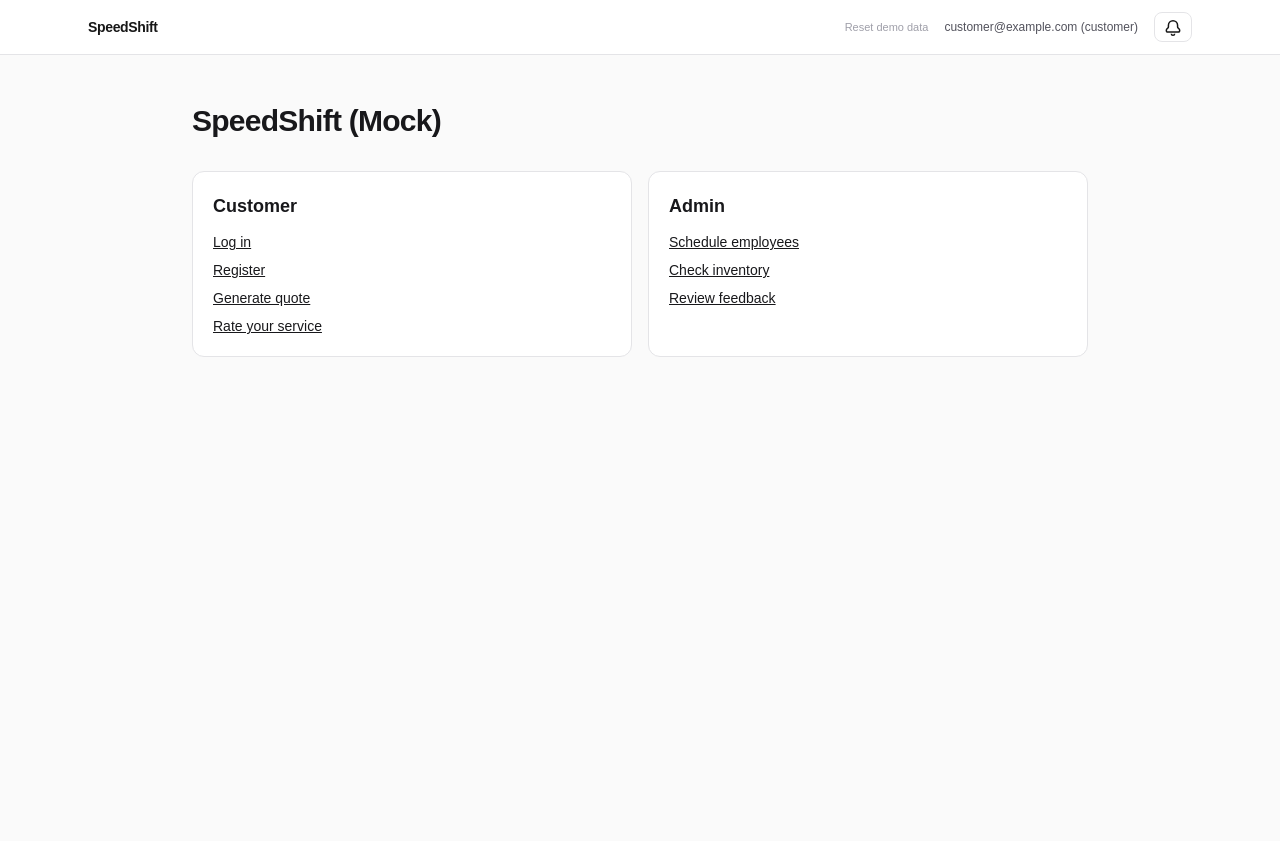
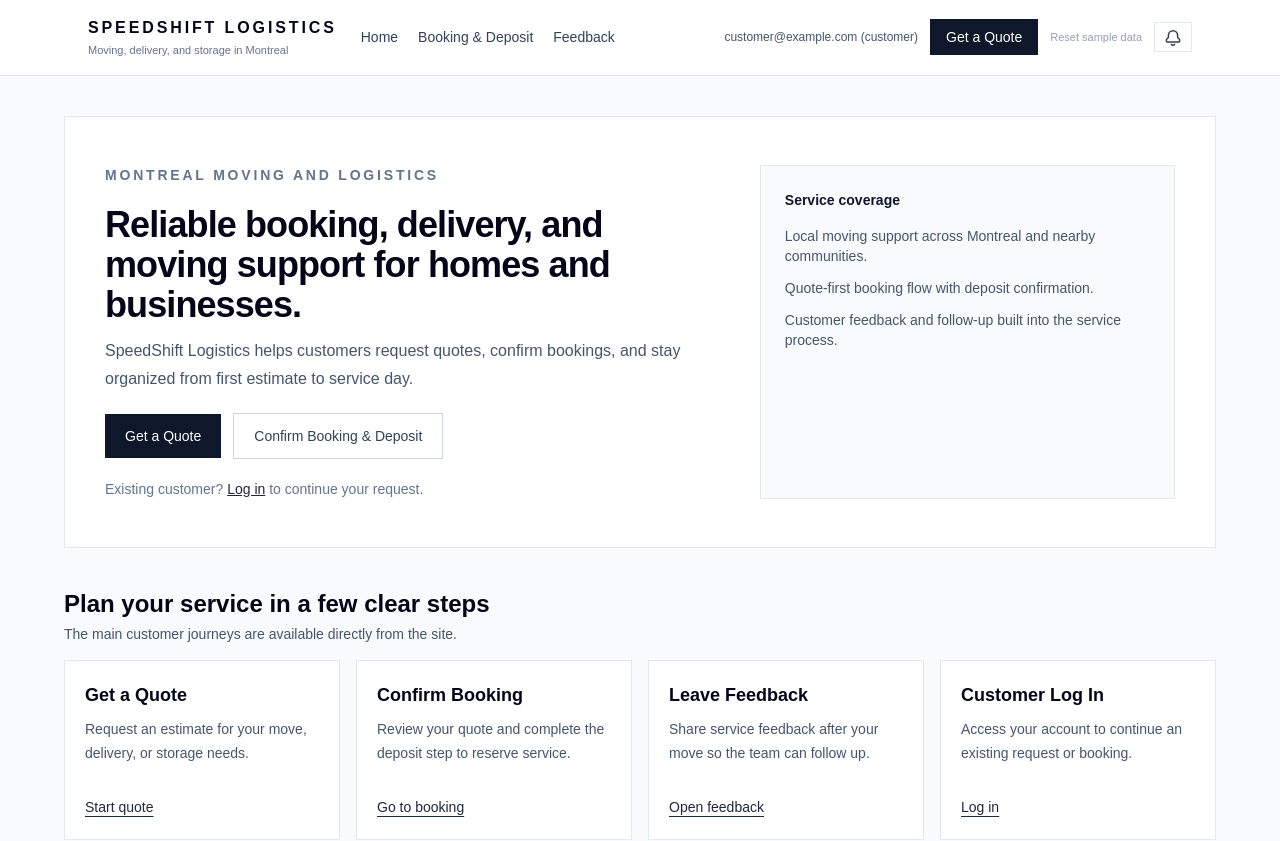
Before and after one commit to dell14/moving-system-prototype, a Next.js app: page / in a window 1280 px wide. Shown: the top 841 px of the page. Built offline with nearby package versions, Linux system fonts and the light colour scheme.

Commit message:
Polish customer-facing UI and navigation

```diff
--- a/app/admin/inventory/page.tsx
+++ b/app/admin/inventory/page.tsx
@@ -51,7 +51,7 @@ export default function InventoryPage() {
         <header className="space-y-1">
           <h1 className="text-2xl font-semibold">Check inventory (UC-06)</h1>
           <p className="text-sm text-zinc-600 dark:text-zinc-400">
-            Mocked inventory CRUD with quantity-based adjustments.
+            Track inventory levels and make quantity adjustments.
           </p>
         </header>
 
--- a/app/forgot-password/page.tsx
+++ b/app/forgot-password/page.tsx
@@ -17,7 +17,7 @@ export default function ForgotPasswordPage() {
         </Link>
 
         <header className="space-y-1">
-          <h1 className="text-2xl font-semibold">Forgot password (mock)</h1>
+          <h1 className="text-2xl font-semibold">Forgot password</h1>
           <p className="text-sm text-zinc-600 dark:text-zinc-400">
             Enter your email to simulate a reset flow.
           </p>
--- a/app/login/page.tsx
+++ b/app/login/page.tsx
@@ -41,7 +41,7 @@ function LoginPageContent() {
         </Link>
 
         <header className="space-y-1">
-          <h1 className="text-2xl font-semibold">Log in (mock)</h1>
+          <h1 className="text-2xl font-semibold">Log in</h1>
           <p className="text-sm text-zinc-600 dark:text-zinc-400">
             Demo users: <span className="font-mono">customer@example.com</span>{" "}
             / <span className="font-mono">manager@example.com</span> (password:{" "}
@@ -83,7 +83,7 @@ function LoginPageContent() {
                 );
 
                 if (!isValid) {
-                  setError("Invalid credentials (mock). Try the demo users.");
+                  setError("Invalid credentials. Try the demo users.");
                   return;
                 }
 
--- a/app/page.tsx
+++ b/app/page.tsx
@@ -2,60 +2,140 @@ import Link from "next/link";
 
 export default function Home() {
   return (
-    <div className="min-h-screen bg-zinc-50 px-6 py-12 text-zinc-900 dark:bg-black dark:text-zinc-50">
-      <main className="mx-auto w-full max-w-4xl space-y-8">
-        <header className="space-y-2">
-          <h1 className="text-3xl font-semibold tracking-tight">
-            SpeedShift (Mock)
-          </h1>
-        </header>
+    <div className="min-h-screen bg-slate-50 px-6 py-10 text-slate-950 dark:bg-black dark:text-zinc-50">
+      <main className="mx-auto w-full max-w-6xl space-y-10">
+        <section className="border border-slate-200 bg-white dark:border-zinc-800 dark:bg-zinc-950">
+          <div className="grid gap-8 px-8 py-10 lg:grid-cols-[1.2fr_0.8fr] lg:px-10 lg:py-12">
+            <div className="space-y-5">
+              <div className="text-sm font-semibold uppercase tracking-[0.2em] text-slate-500 dark:text-zinc-400">
+                Montreal Moving and Logistics
+              </div>
+              <div className="space-y-3">
+                <h1 className="max-w-2xl text-4xl font-semibold tracking-tight text-slate-950 dark:text-zinc-50">
+                  Reliable booking, delivery, and moving support for homes and businesses.
+                </h1>
+                <p className="max-w-xl text-base leading-7 text-slate-600 dark:text-zinc-300">
+                  SpeedShift Logistics helps customers request quotes, confirm bookings, and stay
+                  organized from first estimate to service day.
+                </p>
+              </div>
+              <div className="flex flex-wrap items-center gap-3">
+                <Link
+                  className="bg-slate-900 px-5 py-3 text-sm font-medium text-white transition hover:bg-slate-800 dark:bg-zinc-50 dark:text-zinc-950 dark:hover:bg-zinc-200"
+                  href="/quote"
+                >
+                  Get a Quote
+                </Link>
+                <Link
+                  className="border border-slate-300 px-5 py-3 text-sm font-medium text-slate-700 transition hover:bg-slate-50 dark:border-zinc-700 dark:text-zinc-200 dark:hover:bg-zinc-900"
+                  href="/booking"
+                >
+                  Confirm Booking & Deposit
+                </Link>
+              </div>
+              <p className="text-sm text-slate-500 dark:text-zinc-400">
+                Existing customer?{" "}
+                <Link className="font-medium text-slate-800 underline dark:text-zinc-100" href="/login">
+                  Log in
+                </Link>{" "}
+                to continue your request.
+              </p>
+            </div>
 
-        <section className="grid gap-4 sm:grid-cols-2">
-          <div className="rounded-xl border border-zinc-200 bg-white p-5 dark:border-zinc-800 dark:bg-zinc-950">
-            <h2 className="text-lg font-semibold">Customer</h2>
-            <ul className="mt-3 space-y-2 text-sm">
-              <li>
-                <Link className="underline" href="/login">
-                  Log in
-                </Link>
-              </li>
-              <li>
-                <Link className="underline" href="/register">
-                  Register
-                </Link>
-              </li>
-              <li>
-                <Link className="underline" href="/quote">
-                  Generate quote
-                </Link>
-              </li>
-              <li>
-                <Link className="underline" href="/feedback">
-                  Rate your service
-                </Link>
-              </li>
-            </ul>
+            <aside className="border border-slate-200 bg-slate-50 p-6 dark:border-zinc-800 dark:bg-zinc-900/40">
+              <div className="text-sm font-semibold text-slate-900 dark:text-zinc-50">
+                Service coverage
+              </div>
+              <ul className="mt-4 space-y-3 text-sm text-slate-600 dark:text-zinc-300">
+                <li>Local moving support across Montreal and nearby communities.</li>
+                <li>Quote-first booking flow with deposit confirmation.</li>
+                <li>Customer feedback and follow-up built into the service process.</li>
+              </ul>
+            </aside>
+          </div>
+        </section>
+
+        <section className="space-y-4">
+          <div className="space-y-1">
+            <h2 className="text-2xl font-semibold text-slate-950 dark:text-zinc-50">
+              Plan your service in a few clear steps
+            </h2>
+            <p className="text-sm text-slate-600 dark:text-zinc-400">
+              The main customer journeys are available directly from the site.
+            </p>
           </div>
 
-          <div className="rounded-xl border border-zinc-200 bg-white p-5 dark:border-zinc-800 dark:bg-zinc-950">
-            <h2 className="text-lg font-semibold">Admin</h2>
-            <ul className="mt-3 space-y-2 text-sm">
-              <li>
-                <Link className="underline" href="/admin/schedule">
-                  Schedule employees
+          <div className="grid gap-4 md:grid-cols-2 xl:grid-cols-4">
+            {[
+              {
+                title: "Get a Quote",
+                copy: "Request an estimate for your move, delivery, or storage needs.",
+                href: "/quote",
+                label: "Start quote",
+              },
+              {
+                title: "Confirm Booking",
+                copy: "Review your quote and complete the deposit step to reserve service.",
+                href: "/booking",
+                label: "Go to booking",
+              },
+              {
+                title: "Leave Feedback",
+                copy: "Share service feedback after your move so the team can follow up.",
+                href: "/feedback",
+                label: "Open feedback",
+              },
+              {
+                title: "Customer Log In",
+                copy: "Access your account to continue an existing request or booking.",
+                href: "/login",
+                label: "Log in",
+              },
+            ].map((item) => (
+              <div
+                key={item.title}
+                className="border border-slate-200 bg-white p-5 dark:border-zinc-800 dark:bg-zinc-950"
+              >
+                <h3 className="text-lg font-semibold text-slate-950 dark:text-zinc-50">
+                  {item.title}
+                </h3>
+                <p className="mt-2 min-h-16 text-sm leading-6 text-slate-600 dark:text-zinc-300">
+                  {item.copy}
+                </p>
+                <Link
+                  className="mt-4 inline-flex text-sm font-medium text-slate-800 underline underline-offset-4 dark:text-zinc-100"
+                  href={item.href}
+                >
+                  {item.label}
                 </Link>
-              </li>
-              <li>
-                <Link className="underline" href="/admin/inventory">
-                  Check inventory
-                </Link>
-              </li>
-              <li>
-                <Link className="underline" href="/feedback">
-                  Review feedback
-                </Link>
-              </li>
-            </ul>
+              </div>
+            ))}
+          </div>
+        </section>
+
+        <section className="border border-slate-200 bg-white px-8 py-8 dark:border-zinc-800 dark:bg-zinc-950">
+          <div className="grid gap-6 lg:grid-cols-[1fr_0.9fr]">
+            <div className="space-y-3">
+              <h2 className="text-2xl font-semibold text-slate-950 dark:text-zinc-50">
+                Built for dependable, practical service
+              </h2>
+              <p className="max-w-2xl text-sm leading-7 text-slate-600 dark:text-zinc-300">
+                SpeedShift Logistics is positioned as a straightforward service business: clear
+                quote requests, organized booking confirmation, and responsive follow-up for
+                customers across Montreal.
+              </p>
+            </div>
+            <div className="grid gap-3 text-sm text-slate-600 dark:text-zinc-300">
+              <div className="border border-slate-200 bg-slate-50 px-4 py-3 dark:border-zinc-800 dark:bg-zinc-900/40">
+                Reliable quote and booking flow with clear next steps.
+              </div>
+              <div className="border border-slate-200 bg-slate-50 px-4 py-3 dark:border-zinc-800 dark:bg-zinc-900/40">
+                Customer communication supported by feedback and notification tools.
+              </div>
+              <div className="border border-slate-200 bg-slate-50 px-4 py-3 dark:border-zinc-800 dark:bg-zinc-900/40">
+                Suitable for residential moves, scheduled deliveries, and storage coordination.
+              </div>
+            </div>
           </div>
         </section>
       </main>
--- a/app/register/page.tsx
+++ b/app/register/page.tsx
@@ -92,7 +92,7 @@ export default function RegisterPage() {
         </Link>
 
         <header className="space-y-1">
-          <h1 className="text-2xl font-semibold">Register (mock)</h1>
+          <h1 className="text-2xl font-semibold">Register</h1>
           <p className="text-sm text-zinc-600 dark:text-zinc-400">
             Create a new local account and then log in with it.
           </p>
--- a/src/components/AppHeader.tsx
+++ b/src/components/AppHeader.tsx
@@ -51,6 +51,18 @@ export function AppHeader() {
     () => visibleNotifications.filter((notification) => !notification.readAtMs).length,
     [visibleNotifications],
   );
+  const primaryLinks = [
+    { href: "/", label: "Home" },
+    { href: "/booking", label: "Booking & Deposit" },
+    { href: "/feedback", label: "Feedback" },
+  ];
+  const managerLinks =
+    hydratedActiveUser?.role === "manager"
+      ? [
+          { href: "/admin/schedule", label: "Schedule" },
+          { href: "/admin/inventory", label: "Inventory" },
+        ]
+      : [];
 
   useEffect(() => {
     const interval = setInterval(() => {
@@ -60,37 +72,77 @@ export function AppHeader() {
   }, [dispatch]);
 
   return (
-    <header className="sticky top-0 z-40 border-b border-zinc-200 bg-white/95 backdrop-blur dark:border-zinc-800 dark:bg-black/90">
-      <div className="mx-auto flex w-full max-w-6xl items-center justify-between px-6 py-3">
-        <Link className="text-sm font-semibold tracking-tight" href="/">
-          SpeedShift
-        </Link>
+    <header className="sticky top-0 z-40 border-b border-slate-200 bg-white/95 backdrop-blur dark:border-zinc-800 dark:bg-black/90">
+      <div className="mx-auto flex w-full max-w-6xl flex-wrap items-center justify-between gap-4 px-6 py-4">
+        <div className="flex flex-wrap items-center gap-6">
+          <Link className="space-y-0.5" href="/">
+            <div className="text-base font-semibold tracking-[0.18em] text-slate-950 uppercase dark:text-zinc-50">
+              SpeedShift Logistics
+            </div>
+            <div className="text-[11px] text-slate-500 dark:text-zinc-400">
+              Moving, delivery, and storage in Montreal
+            </div>
+          </Link>
+          <nav className="flex flex-wrap items-center gap-5 text-sm">
+            {primaryLinks.map((link) => (
+              <Link
+                key={link.href}
+                href={link.href}
+                className="font-medium text-slate-700 transition hover:text-slate-950 dark:text-zinc-300 dark:hover:text-zinc-50"
+              >
+                {link.label}
+              </Link>
+            ))}
+          </nav>
+        </div>
 
-        <div className="relative flex items-center gap-4">
+        <div className="relative flex flex-wrap items-center gap-3">
+          {managerLinks.length > 0 ? (
+            <div className="flex items-center gap-3 text-xs text-slate-500 dark:text-zinc-400">
+              {managerLinks.map((link) => (
+                <Link key={link.href} href={link.href} className="underline-offset-4 hover:underline">
+                  {link.label}
+                </Link>
+              ))}
+            </div>
+          ) : null}
+          {hydratedActiveUser ? (
+            <div className="text-xs text-slate-600 dark:text-zinc-400">
+              {hydratedActiveUser.email} ({hydratedActiveUser.role})
+            </div>
+          ) : (
+            <Link
+              href="/login"
+              className="border border-slate-300 px-3 py-2 text-sm font-medium text-slate-700 transition hover:bg-slate-50 dark:border-zinc-700 dark:text-zinc-200 dark:hover:bg-zinc-900"
+            >
+              Log In
+            </Link>
+          )}
+          <Link
+            href="/quote"
+            className="bg-slate-900 px-4 py-2 text-sm font-medium text-white transition hover:bg-slate-800 dark:bg-zinc-50 dark:text-zinc-950 dark:hover:bg-zinc-200"
+          >
+            Get a Quote
+          </Link>
           <button
             type="button"
-            className="text-[11px] text-zinc-400 transition hover:text-zinc-600 dark:text-zinc-500 dark:hover:text-zinc-300"
+            className="text-[11px] text-slate-400 transition hover:text-slate-600 dark:text-zinc-500 dark:hover:text-zinc-300"
             onClick={() => {
               const shouldReset = window.confirm(
-                "Reset all demo data and start from a fresh site state?",
+                "Reset all sample data and start from a fresh site state?",
               );
               if (!shouldReset) return;
               setIsPanelOpen(false);
               dispatch({ type: "db/reset" });
             }}
           >
-            Reset demo data
+            Reset sample data
           </button>
-          {hydratedActiveUser ? (
-            <div className="text-xs text-zinc-600 dark:text-zinc-400">
-              {hydratedActiveUser.email} ({hydratedActiveUser.role})
-            </div>
-          ) : null}
           {hydratedActiveUser ? (
             <button
               type="button"
               aria-label="Notifications"
-              className="relative rounded-lg border border-zinc-200 px-2 py-1 text-sm dark:border-zinc-700"
+              className="relative border border-slate-200 px-2 py-1 text-sm text-slate-700 dark:border-zinc-700 dark:text-zinc-200"
               onClick={() => setIsPanelOpen((current) => !current)}
             >
               <svg
@@ -113,7 +165,7 @@ export function AppHeader() {
           ) : null}
 
           {hydratedActiveUser && isPanelOpen ? (
-            <div className="absolute right-0 top-12 w-96 rounded-xl border border-zinc-200 bg-white p-3 shadow-lg dark:border-zinc-800 dark:bg-zinc-950">
+            <div className="absolute right-0 top-12 w-96 border border-slate-200 bg-white p-3 shadow-lg dark:border-zinc-800 dark:bg-zinc-950">
               <div className="mb-2 flex items-center justify-between">
                 <div className="text-sm font-semibold">Notifications</div>
                 <button
```
Also changed, not shown: app/booking/page.tsx (+3 -4 lines), app/quote/page.tsx (+4 -4 lines), app/quote/payment/page.tsx (+4 -4 lines), src/components/QuoteForm.tsx (+51 -37 lines).
